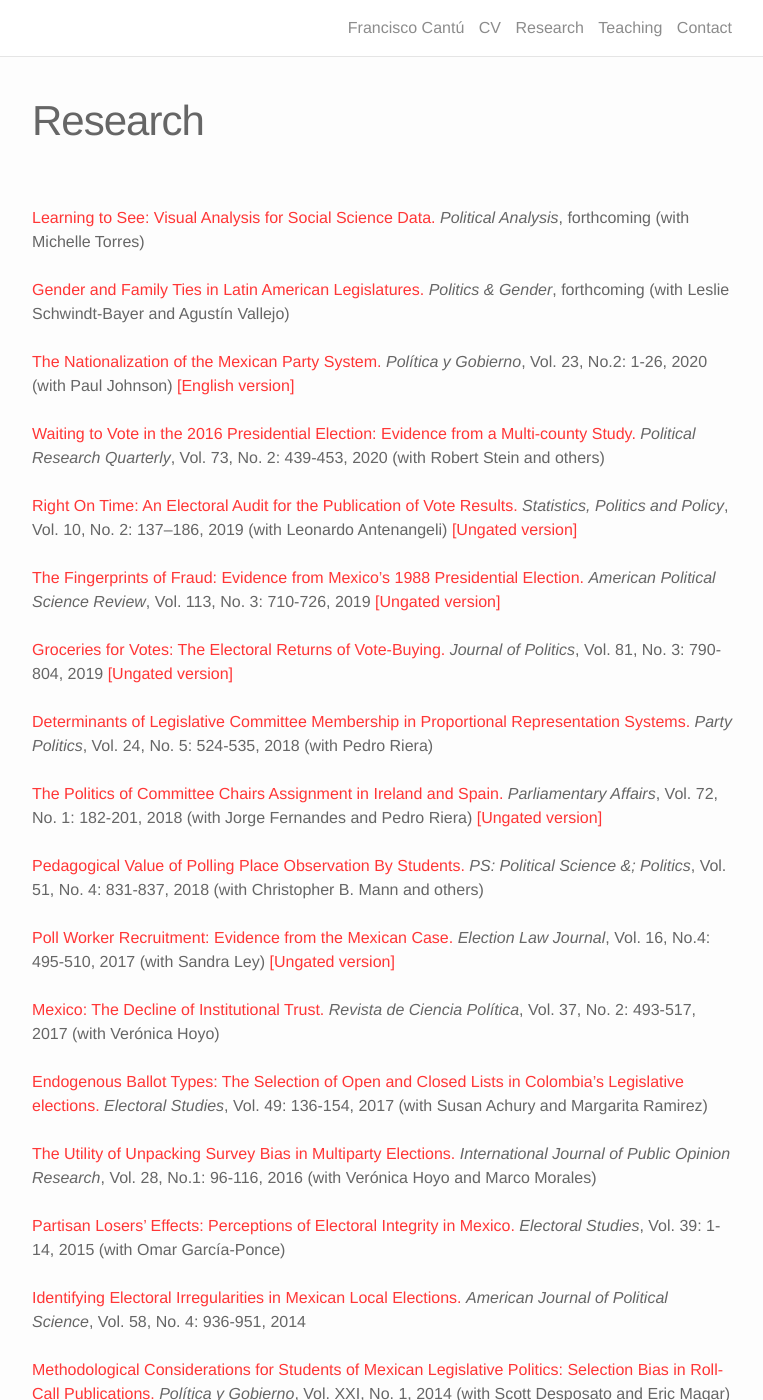
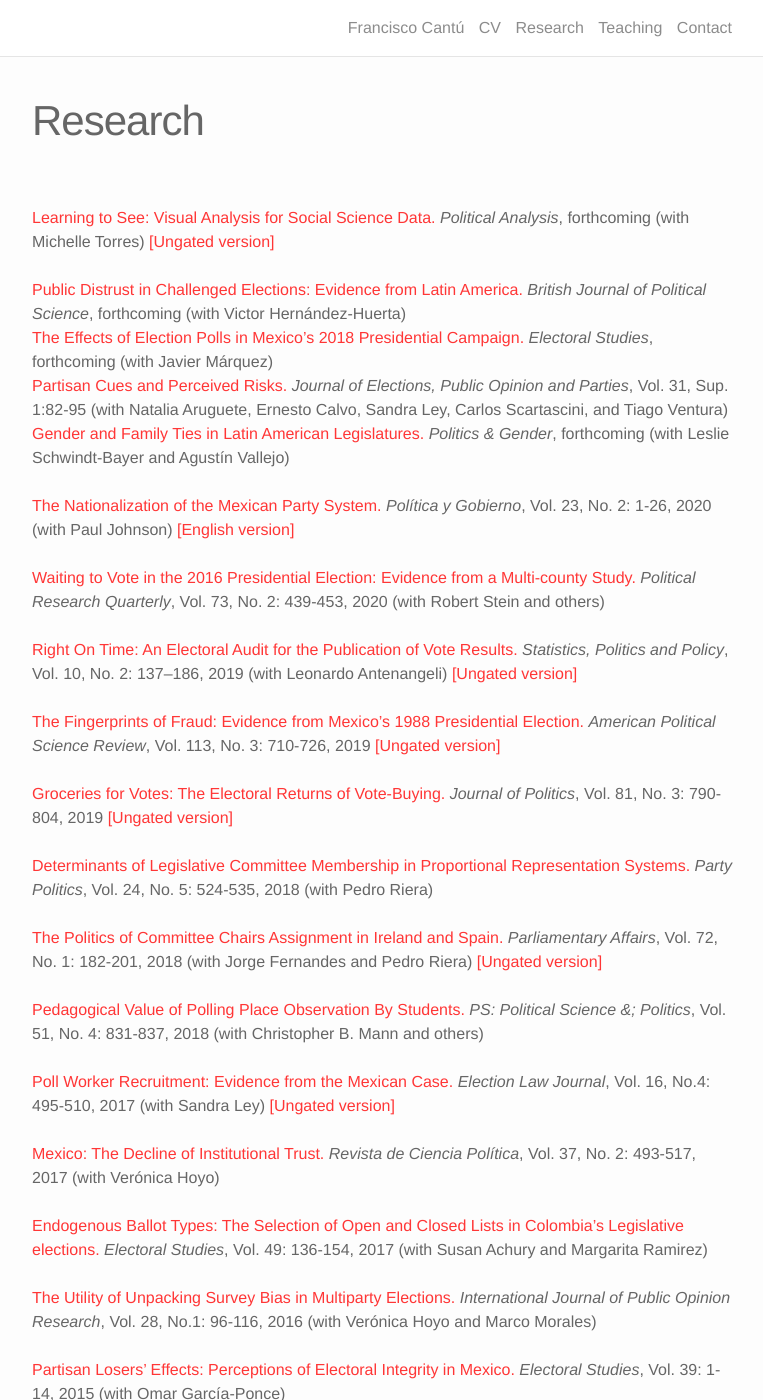
Before and after one commit to franciscocantu/franciscocantu.github.io, a Jekyll site: the page built from research.md, in a window 1280 px wide and 1400 px high. Shown: the whole window, without its empty margins (258-1021 px from the left). Built offline with Jekyll 4.4.1, drawn with Linux system fonts in a browser that asks for light colours; nearby versions of some CDN libraries; some of the changed text lies outside the part shown.

Commit message:
Update research.md

```diff
--- a/research.md
+++ b/research.md
@@ -5,13 +5,22 @@ permalink: /research/
 order: 3
 ---
 <br>
-<a href="/Papers/LearningToSee_Final.pdf">Learning to See: Visual Analysis for Social Science Data.</a> <i>Political Analysis</i>,
-forthcoming (with Michelle Torres)<br>
+<a href="https://doi.org/10.1017/pan.2021.9">Learning to See: Visual Analysis for Social Science Data.</a> <i>Political Analysis</i>,
+forthcoming (with Michelle Torres) <a href="/Papers/LearningToSee_Final.pdf">[Ungated version]</a><br>
+<br>
+<a href="/Papers/Public_distrust_BJPS.pdf">Public Distrust in Challenged Elections: Evidence from Latin America.</a> <i>British Journal of Political Science</i>,
+forthcoming (with Victor Hernández-Huerta)
+<br>
+<a href="https://doi.org/10.1016/j.electstud.2021.102379">The Effects of Election Polls in Mexico's 2018 Presidential Campaign.</a> <i>Electoral Studies</i>,
+forthcoming (with Javier Márquez)
+<br>
+<a href="https://doi.org/10.1080/17457289.2021.1924740">Partisan Cues and Perceived Risks.</a> <i>Journal of Elections, Public Opinion and Parties</i>,
+Vol. 31, Sup. 1:82-95 (with Natalia Aruguete, Ernesto Calvo, Sandra Ley, Carlos Scartascini, and Tiago Ventura)
 <br>
 <a href="https://doi.org/10.1017/S1743923X20000288">Gender and Family Ties in Latin American Legislatures.</a> <i>Politics & Gender</i>,
 forthcoming (with Leslie Schwindt-Bayer and Agustín Vallejo)<br>
 <br>
-<a href="http://www.politicaygobierno.cide.edu/index.php/pyg/article/view/1276/1029">The Nationalization of the Mexican Party System.</a> <i>Política y Gobierno</i>, Vol. 23, No.2: 1-26, 2020 (with Paul Johnson) <a
+<a href="http://www.politicaygobierno.cide.edu/index.php/pyg/article/view/1276/1029">The Nationalization of the Mexican Party System.</a> <i>Política y Gobierno</i>, Vol. 23, No. 2: 1-26, 2020 (with Paul Johnson) <a
 href="http://www.politicaygobierno.cide.edu/index.php/pyg/article/view/1276/1038">[English
 version]</a><br>
 <br>
@@ -82,9 +91,9 @@ Political Science</i>, Vol. 58, No. 4: 936-951, 2014 <br>
 <br>
 <a href="/Papers/PyG-Bias.pdf">Methodological
 Considerations for Students of Mexican Legislative Politics: Selection Bias in Roll-Call
-Publications.</a> <i>Política y Gobierno</i>, Vol. XXI, No. 1, 2014 (with Scott Desposato and Eric Magar) [<a
-href="/Papers/PyGenglish.pdf">English
-version</a>]<br>
+Publications.</a> <i>Política y Gobierno</i>, Vol. XXI, No. 1, 2014 (with Scott Desposato and Eric Magar)<a
+href="/Papers/PyGenglish.pdf">[English
+version]</a><br>
 <br>
 <a href="/Papers/JPLA-FEDMEX.pdf">The Rise of
 Federal Politics in Mexico's Legislative Branch.</a> <i>Journal of Politics in
```
